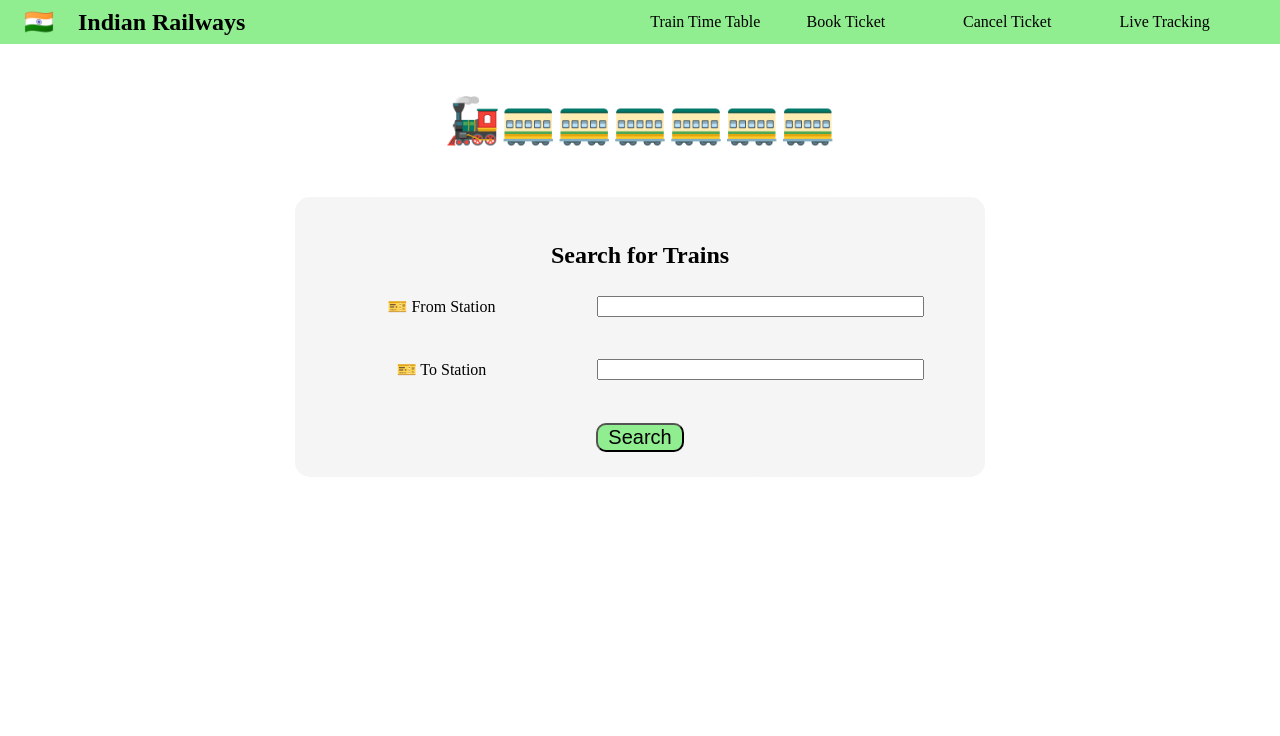
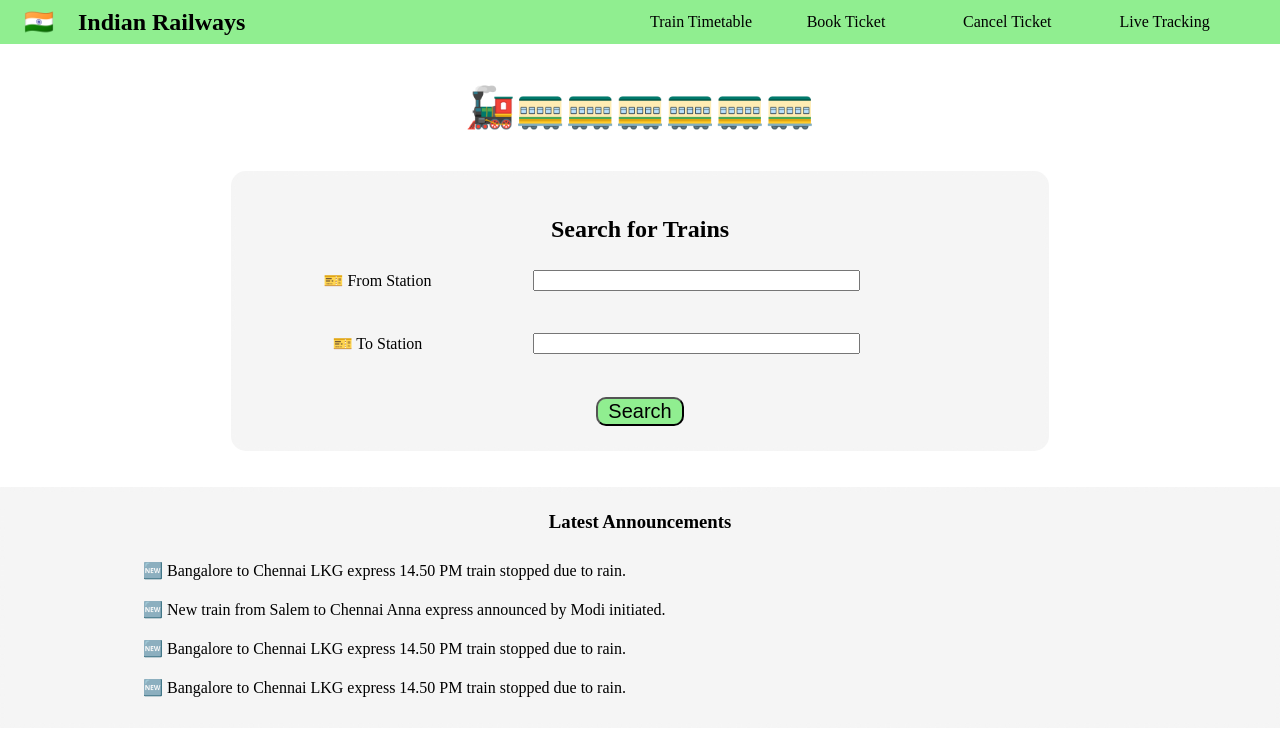
Before and after one commit to rba1aji/academic-project-railways-system, a plain HTML site: page index.html in a window 1280 px wide. Drawn offline with Linux system fonts and the light colour scheme.

Commit message:
announcements added

```diff
--- a/index.html
+++ b/index.html
@@ -19,7 +19,7 @@
                     <tr>
                         <td>
                             <a href="#">
-                                Train Time Table
+                                Train Timetable
                             </a>
                         </td>
                     </tr>
@@ -48,8 +48,8 @@
             </div>
         </header>
 
-        <div style="padding:20px; font-size:140%;">
-            <h1 style="text-align: center;">&#128642;&#128643;&#128643;&#128643;&#128643;&#128643;&#128643;</h1>
+        <div style="padding:40px; font-size:250%; text-align: center;">
+           <div> &#128642;&#128643;&#128643;&#128643;&#128643;&#128643;&#128643;</div>
         </div>
 
         <div class="banner1">
@@ -75,6 +75,18 @@
                 Search</button>
         </div>
 
+<br/><br/>
+
+        <div class="announcements" >
+            <h3 style="text-align:center ;">Latest Announcements</h3>
+            <ul>
+                <li style="list-style-type:none ;">&#127381; Bangalore to Chennai LKG express 14.50 PM train stopped due to rain.</li>
+                <li style="list-style-type:none ;">&#127381; New train from Salem to Chennai Anna express announced by Modi initiated.</li>
+                <li style="list-style-type:none ;">&#127381; Bangalore to Chennai LKG express 14.50 PM train stopped due to rain.</li>
+                <li style="list-style-type:none ;">&#127381; Bangalore to Chennai LKG express 14.50 PM train stopped due to rain.</li>
+
+            </ul>
+        </div>
 
     </body>
 
--- a/script.js
+++ b/script.js
@@ -12,7 +12,7 @@ if (window.innerWidth > 600) {
     <table class="nav-bar-table">
         <th>
         <td style="width:50vw;"><h1>&nbsp; 🇮🇳 &nbsp;&nbsp; Indian Railways</h1></td>
-        <td>Train Time Table</td>
+        <td>Train Timetable</td>
         <td>Book Ticket</td>
         <td>Cancel Ticket</td>
         <td>Live Tracking</td>
--- a/style.css
+++ b/style.css
@@ -39,7 +39,7 @@ body {
 } */
 
 .banner1 {
-    width: 50vw;
+    width: 60vw;
     padding: 20px;
     text-align: center;
     background: whitesmoke;
@@ -49,8 +49,8 @@ body {
     margin-right: auto;
 }
 
-input{
-    width:85%;
+input {
+    width: 85%;
 }
 
 button {
@@ -60,3 +60,19 @@ button {
     padding-left: 10px;
     padding-right: 10px;
 }
+
+.announcements {
+    display:block;
+    background: whitesmoke;
+    border: 5px dotted whitesmoke;
+    /* margin-left: auto;
+    margin-right: auto;      */
+}
+
+.announcements ul{
+    padding-left: 10vw;
+    padding-right: 10vw;
+}
+.announcements li{
+    padding: 10px;
+}
```
